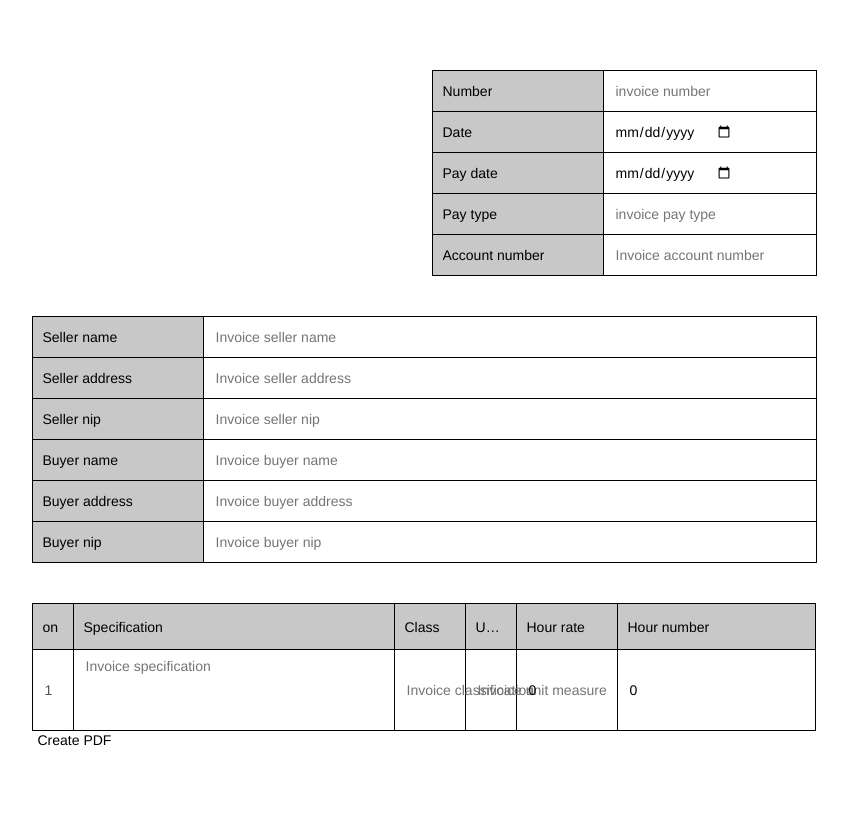
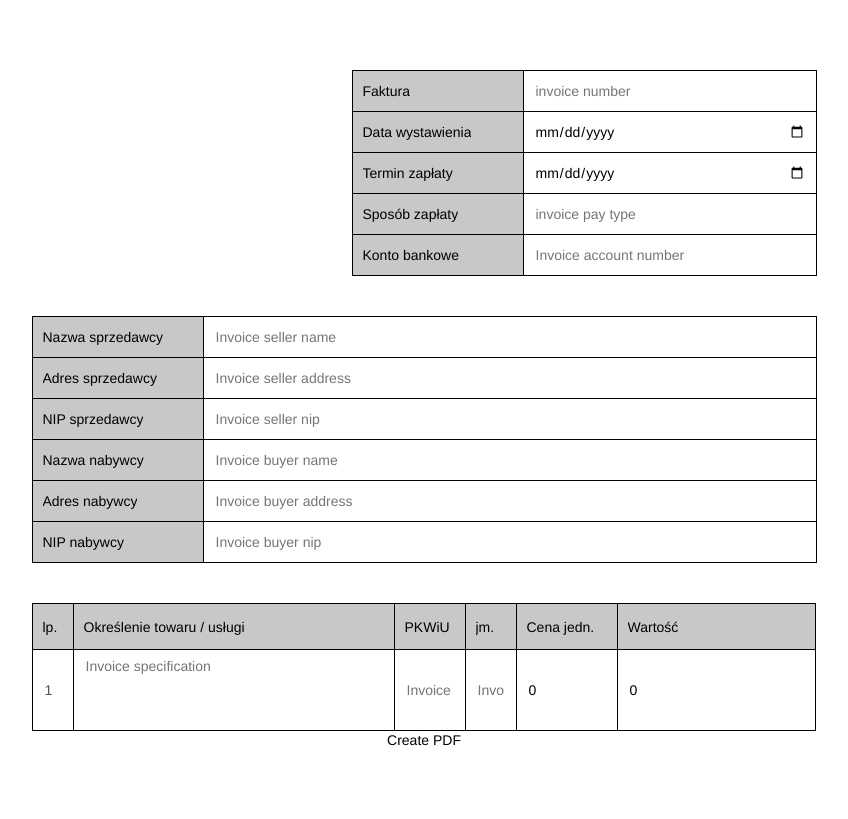
Before and after one commit to delektowski/invoicer, a FastAPI app: page / in a window 1280 px wide. Shown: the whole page, without its empty margins (216-1064 px from the left). Run offline with FastAPI, Linux system fonts and the light colour scheme; data comes from the database, SQL or seed files in the repository.

Commit message:
add invoice fields enum

```diff
--- a/main.py
+++ b/main.py
@@ -7,6 +7,7 @@ from pydantic import BaseModel
 from typing import Annotated
 from count_invoice import InvoiceCounter
 from db.invoices_db import get_invoice, handle_table_creation, insert_invoice
+from enums.invoice_fields import InvoiceFields
 from number_to_word import number_to_word
 from pdf_creator import PdfCreator
 
@@ -19,12 +20,14 @@ templates = Jinja2Templates(directory="templates")
 
 handle_table_creation()
 
+invoice_dict_global = None
 
 @app.get("/")
 async def send_invoice_webpage(request: Request):
     latest_invoice = get_invoice()
+    print("latest_invoice", latest_invoice)
     return templates.TemplateResponse(
-        request=request, name="invoice_form.html", context=latest_invoice
+        request=request, name="invoice_form.jinja", context={"latest_invoice": latest_invoice, "invoice_fields": InvoiceFields}
     )
 
 
@@ -50,70 +53,94 @@ async def send_invoice_webpage(request: Request):
     invoice_counter = InvoiceCounter(invoice_hour_rates, invoice_hours_number)
     invoice_dict = {
         "invoice_top_section": {
-            "invoice_number": (invoice_number, "invoice_number"),
-            "invoice_date": (invoice_date, "invoice_date"),
-            "invoice_pay_date": (invoice_pay_date, "invoice_pay_date"),
-            "invoice_pay_type": (invoice_pay_type, "invoice_pay_type"),
+            "invoice_number": (invoice_number, InvoiceFields.invoice_number.value),
+            "invoice_date": (invoice_date, InvoiceFields.invoice_date.value),
+            "invoice_pay_date": (
+                invoice_pay_date,
+                InvoiceFields.invoice_pay_date.value,
+            ),
+            "invoice_pay_type": (
+                invoice_pay_type,
+                InvoiceFields.invoice_pay_type.value,
+            ),
             "invoice_account_number": (
                 invoice_account_number,
-                "invoice_account_number",
+                InvoiceFields.invoice_account_number.value,
             ),
         },
         "invoice_middle_section": {
-            "invoice_seller_name": (invoice_seller_name, "invoice_seller_name"),
+            "invoice_seller_name": (
+                invoice_seller_name,
+                InvoiceFields.invoice_seller_name.value,
+            ),
             "invoice_seller_address": (
                 invoice_seller_address,
-                "invoice_seller_address",
+                InvoiceFields.invoice_seller_address.value,
             ),
-            "invoice_seller_nip": (invoice_seller_nip, "invoice_seller_nip"),
-            "invoice_buyer_name": (invoice_buyer_name, "invoice_buyer_name"),
-            "invoice_buyer_address": (invoice_buyer_address, "invoice_buyer_address"),
-            "invoice_buyer_nip": (invoice_buyer_nip, "invoice_buyer_nip"),
+            "invoice_seller_nip": (
+                invoice_seller_nip,
+                InvoiceFields.invoice_seller_nip.value,
+            ),
+            "invoice_buyer_name": (
+                invoice_buyer_name,
+                InvoiceFields.invoice_buyer_name.value,
+            ),
+            "invoice_buyer_address": (
+                invoice_buyer_address,
+                InvoiceFields.invoice_buyer_address.value,
+            ),
+            "invoice_buyer_nip": (
+                invoice_buyer_nip,
+                InvoiceFields.invoice_buyer_nip.value,
+            ),
         },
         "invoice_horizontal_section": {
             "invoice_specification": (
                 invoice_specification,
-                "invoice_specification",
+                InvoiceFields.invoice_specification.value,
                 "specification",
             ),
             "invoice_classification": (
                 invoice_classification,
-                "invoice_classification",
+                InvoiceFields.invoice_classification.value,
                 "classification",
             ),
             "invoice_unit_measure": (
                 invoice_unit_measure,
-                "invoice_unit_measure",
+                InvoiceFields.invoice_unit_measure.value,
                 "unit-measure",
             ),
             "invoice_hour_rates": (
                 invoice_hour_rates,
-                "invoice_hour_rates",
-                "hour-rates",
+                InvoiceFields.invoice_hour_rates.value,
+                "horizontal__hour-rates",
             ),
             "invoice_hours_number": (
                 invoice_hours_number,
-                "invoice_hours_number",
+                InvoiceFields.invoice_hours_number.value,
                 "hours-number",
             ),
         },
         "invoice_bottom_section": {
             "invoice_netto_value": (
                 invoice_counter.get_netto_value(),
-                "invoice_netto_value",
+                InvoiceFields.invoice_netto_value.value,
             ),
-            "invoice_vat_value": (invoice_counter.get_vat_value(), "invoice_vat_value"),
+            "invoice_vat_value": (
+                invoice_counter.get_vat_value(),
+                InvoiceFields.invoice_vat_value.value,
+            ),
             "invoice_brutto_value": (
                 invoice_counter.get_brutto_value(),
-                "invoice_brutto_value",
+                InvoiceFields.invoice_brutto_value.value,
             ),
             "invoice_currency": (
                 "PLN",
-                "invoice_currency",
+                InvoiceFields.invoice_currency.value,
             ),
             "invoice_value_in_words": (
                 number_to_word(float(invoice_counter.get_brutto_value())),
-                "invoice_value_in_words",
+                InvoiceFields.invoice_value_in_words.value,
             ),
         },
     }
@@ -127,6 +154,7 @@ async def send_invoice_webpage(request: Request):
 
 @app.get("/invoice-pdf")
 async def send_invoice_webpage(request: Request):
+    global invoice_dict_global
     invoice_number = request.query_params.get("invoice_number")
     invoice_date = request.query_params.get("invoice_date")
     invoice_pay_date = request.query_params.get("invoice_pay_date")
@@ -145,35 +173,85 @@ async def send_invoice_webpage(request: Request):
     invoice_hours_number = request.query_params.get("invoice_hours_number")
 
     invoice_counter = InvoiceCounter(invoice_hour_rates, invoice_hours_number)
-    invoice_dict = {
-        "invoice_number": invoice_number,
-        "invoice_date": invoice_date,
-        "invoice_pay_date": invoice_pay_date,
-        "invoice_pay_type": invoice_pay_type,
-        "invoice_account_number": invoice_account_number,
-        "invoice_seller_name": invoice_seller_name,
-        "invoice_seller_address": invoice_seller_address,
-        "invoice_seller_nip": invoice_seller_nip,
-        "invoice_buyer_name": invoice_buyer_name,
-        "invoice_buyer_address": invoice_buyer_address,
-        "invoice_buyer_nip": invoice_buyer_nip,
-        "invoice_specification": invoice_specification,
-        "invoice_classification": invoice_classification,
-        "invoice_unit_measure": invoice_unit_measure,
-        "invoice_unit_measure": invoice_unit_measure,
-        "invoice_unit_measure": invoice_unit_measure,
-        "invoice_hour_rates": invoice_hour_rates,
-        "invoice_hours_number": invoice_hours_number,
-        "invoice_netto_value": invoice_counter.get_netto_value(),
-        "invoice_vat_value": invoice_counter.get_vat_value(),
-        "invoice_brutto_value": invoice_counter.get_brutto_value(),
-        "invoice_value_in_words": number_to_word(
-            float(invoice_counter.get_brutto_value())
+    invoice_dict_global = {
+        "invoice_number": (invoice_number, InvoiceFields.invoice_number.value),
+        "invoice_date": (invoice_date, InvoiceFields.invoice_date.value),
+        "invoice_pay_date": (invoice_pay_date, InvoiceFields.invoice_pay_date.value),
+        "invoice_pay_type": (invoice_pay_type, InvoiceFields.invoice_pay_type.value),
+        "invoice_account_number": (
+            invoice_account_number,
+            InvoiceFields.invoice_account_number.value,
+        ),
+        "invoice_seller_name": (
+            invoice_seller_name,
+            InvoiceFields.invoice_seller_name.value,
+        ),
+        "invoice_seller_address": (
+            invoice_seller_address,
+            InvoiceFields.invoice_seller_address.value,
+        ),
+        "invoice_seller_nip": (
+            invoice_seller_nip,
+            InvoiceFields.invoice_seller_nip.value,
+        ),
+        "invoice_buyer_name": (
+            invoice_buyer_name,
+            InvoiceFields.invoice_buyer_name.value,
+        ),
+        "invoice_buyer_address": (
+            invoice_buyer_address,
+            InvoiceFields.invoice_buyer_address.value,
+        ),
+        "invoice_buyer_nip": (
+            invoice_buyer_nip,
+            InvoiceFields.invoice_buyer_nip.value,
+        ),
+        "invoice_specification": (
+            invoice_specification,
+            InvoiceFields.invoice_specification.value,
+        ),
+        "invoice_classification": (
+            invoice_classification,
+            InvoiceFields.invoice_classification.value,
+        ),
+        "invoice_unit_measure": (
+            invoice_unit_measure,
+            InvoiceFields.invoice_unit_measure.value,
+        ),
+        "invoice_hour_rates": (
+            invoice_hour_rates,
+            InvoiceFields.invoice_hour_rates.value,
+        ),
+        "invoice_hours_number": (
+            invoice_hours_number,
+            InvoiceFields.invoice_hours_number.value,
+        ),
+        "invoice_netto_value": (
+            invoice_counter.get_netto_value(),
+            InvoiceFields.invoice_netto_value.value,
+        ),
+        "invoice_vat_value": (
+            invoice_counter.get_vat_value(),
+            InvoiceFields.invoice_vat_value.value,
+        ),
+        "invoice_brutto_value": (
+            invoice_counter.get_brutto_value(),
+            InvoiceFields.invoice_brutto_value.value,
+        ),
+         "invoice_currency": (
+                "PLN",
+                InvoiceFields.invoice_currency.value,
+            ),
+        "invoice_value_in_words": (
+            (
+                number_to_word(float(invoice_counter.get_brutto_value())),
+                InvoiceFields.invoice_value_in_words.value,
+            )
         ),
     }
 
     return templates.TemplateResponse(
-        request=request, name="invoice_pdf.html", context=invoice_dict
+        request=request, name="invoice_pdf.html", context=invoice_dict_global
     )
 
 
--- a/static/styles.css
+++ b/static/styles.css
@@ -25,6 +25,13 @@ input {
     -moz-box-shadow: none;
     box-shadow: none;
     outline: none;
+    width: 100%;
+}
+
+
+h2 {
+    /* text-overflow: ellipsis; */
+    overflow: hidden;
 }
 
 .field--gray {
@@ -38,12 +45,6 @@ input {
     border: 1px black solid;
     background-color: rgb(200, 200, 200);
     border-bottom: none;
-}
-
-h2 {
-    text-overflow: ellipsis;
-    overflow: hidden;
-    white-space: nowrap;
 }
 
 .field--gray--columns {
@@ -112,7 +113,17 @@ h2 {
     width: 30px;
 }
 
+.field--column__bottom-section {
+    width: 80px;
+}
+
 .field--column__hour-rates {
+    width: 80px;
+    height: 55px;
+    word-wrap: break-all;
+}
+
+.field--column__horizontal__hour-rates {
     width: 80px;
 }
 
@@ -184,7 +195,7 @@ h2 {
 }
 
 .fields-container--padding-left {
-    padding-left: 400px;
+    padding-left: 320px;
 }
 
 .invoice-specs {
@@ -236,9 +247,3 @@ textarea {
     -webkit-box-pack: center;
     justify-content: center;
 }
-
-.field--bottom>p {
-    /* font-size: 16px;
-    font-weight: 300;
-    margin: 0; */
-}
--- a/templates/invoice_form.html
+++ b/templates/invoice_form.jinja
@@ -14,51 +14,51 @@
 
             <div class="fields-container--horizonal fields-container--padding-left">
                 <div class="field--gray">
-                    <h2>Number</h2>
+                    <h2 class="field-invoice--bold">{{invoice_fields.invoice_number.value}}</h2>
                 </div>
                 <div class="field">
                     <input type="text" id="invoice-number" name="invoice_number" placeholder="invoice number"
-                        value="{{invoice_number}}">
+                        value="{{latest_invoice["invoice_number"]}}">
                 </div>
             </div>
 
             <div class="fields-container--horizonal fields-container--padding-left">
                 <div class="field--gray">
-                    <h2>Date</h2>
+                    <h2>{{invoice_fields.invoice_date.value}}</h2>
                 </div>
                 <div class="field">
                     <input type="date" id="invoice-date" name="invoice_date" placeholder="invoice date"
-                        value="{{invoice_date}}">
+                        value="{{latest_invoice["invoice_date"]}}">
                 </div>
             </div>
 
             <div class="fields-container--horizonal fields-container--padding-left">
                 <div class="field--gray">
-                    <h2>Pay date</h2>
+                    <h2>{{invoice_fields.invoice_pay_date.value}}</h2>
                 </div>
                 <div class="field">
                     <input type="date" id="invoice-pay-date" name="invoice_pay_date" placeholder="invoice pay date"
-                        value="{{invoice_pay_date}}">
+                        value="{{latest_invoice["invoice_pay_date"]}}">
                 </div>
             </div>
 
             <div class="fields-container--horizonal fields-container--padding-left">
                 <div class="field--gray">
-                    <h2>Pay type</h2>
+                    <h2>{{invoice_fields.invoice_pay_type.value}}</h2>
                 </div>
                 <div class="field">
                     <input type="text" id="invoice-pay-type" name="invoice_pay_type" placeholder="invoice pay type"
-                        value="{{invoice_pay_type}}">
+                        value="{{latest_invoice["invoice_pay_type"]}}">
                 </div>
             </div>
 
             <div class="fields-container--horizonal fields-container--padding-left">
                 <div class="field--gray field--border-bottom">
-                    <h2>Account number</h2>
+                    <h2>{{invoice_fields.invoice_account_number.value}}</h2>
                 </div>
                 <div class="field field--border-bottom">
                     <input type="text" id="invoice-account-number" name="invoice_account_number"
-                        placeholder="Invoice account number" value="{{invoice_account_number}}">
+                        placeholder="Invoice account number" value="{{latest_invoice["invoice_account_number"]}}">
                 </div>
             </div>
 
@@ -66,61 +66,61 @@
 
             <div class="fields-container--horizonal">
                 <div class="field--gray">
-                    <h2>Seller name</h2>
+                    <h2>{{invoice_fields.invoice_seller_name.value}}</h2>
                 </div>
                 <div class="field">
                     <input type="text" id="invoice-seller-name" name="invoice_seller_name"
-                        placeholder="Invoice seller name" value="{{invoice_seller_name}}">
+                        placeholder="Invoice seller name" value="{{latest_invoice["invoice_seller_name"]}}">
                 </div>
             </div>
 
             <div class="fields-container--horizonal">
                 <div class="field--gray">
-                    <h2>Seller address</h2>
+                    <h2>{{invoice_fields.invoice_seller_address.value}}</h2>
                 </div>
                 <div class="field">
                     <input type="text" id="invoice-seller-address" name="invoice_seller_address"
-                        placeholder="Invoice seller address" value="{{invoice_seller_address}}">
+                        placeholder="Invoice seller address" value="{{latest_invoice["invoice_seller_address"]}}">
                 </div>
             </div>
 
             <div class="fields-container--horizonal">
                 <div class="field--gray">
-                    <h2>Seller nip</h2>
+                    <h2>{{invoice_fields.invoice_seller_nip.value}}</h2>
                 </div>
                 <div class="field">
                     <input type="text" id="invoice-seller-nip" name="invoice_seller_nip"
-                        placeholder="Invoice seller nip" value="{{invoice_seller_nip}}">
+                        placeholder="Invoice seller nip" value="{{latest_invoice["invoice_seller_nip"]}}">
                 </div>
             </div>
 
             <div class="fields-container--horizonal">
                 <div class="field--gray">
-                    <h2>Buyer name</h2>
+                    <h2>{{invoice_fields.invoice_buyer_name.value}}</h2>
                 </div>
                 <div class="field">
                     <input type="text" id="invoice-buyer-name" name="invoice_buyer_name"
-                        placeholder="Invoice buyer name" value="{{invoice_buyer_name}}">
+                        placeholder="Invoice buyer name" value="{{latest_invoice["invoice_buyer_name"]}}">
                 </div>
             </div>
 
             <div class="fields-container--horizonal">
                 <div class="field--gray">
-                    <h2>Buyer address</h2>
+                    <h2>{{invoice_fields.invoice_buyer_address.value}}</h2>
                 </div>
                 <div class="field">
                     <input type="text" id="invoice-buyer-address" name="invoice_buyer_address"
-                        placeholder="Invoice buyer address" value="{{invoice_buyer_address}}">
+                        placeholder="Invoice buyer address" value="{{latest_invoice["invoice_buyer_address"]}}">
                 </div>
             </div>
 
             <div class="fields-container--horizonal">
                 <div class="field--gray field--border-bottom">
-                    <h2>Buyer nip</h2>
+                    <h2>{{invoice_fields.invoice_buyer_nip.value}}</h2>
                 </div>
                 <div class="field field--border-bottom">
                     <input type="text" id="invoice-buyer-nip" name="invoice_buyer_nip" placeholder="Invoice buyer nip"
-                        value="{{invoice_buyer_nip}}">
+                        value="{{latest_invoice["invoice_buyer_nip"]}}">
                 </div>
             </div>
 
@@ -129,7 +129,7 @@
             <div class="invoice-specs">
                 <div>
                     <div class="field--gray--columns field--gray--columns__on">
-                        <h2>on</h2>
+                        <h2>{{invoice_fields.invoice_order_number.value}}</h2>
                     </div>
                     <div class="field--column field--column__on field--border-left field--border-bottom">
                         <input disabled type="text" id="invoice-specification" name="invoice_specification"
@@ -138,51 +138,51 @@
                 </div>
                 <div>
                     <div class="field--gray--columns field--column__specification field--border-left-none">
-                        <h2>Specification</h2>
+                        <h2>{{invoice_fields.invoice_specification.value}}</h2>
                     </div>
                     <div class="field--column field--column__specification field--border-bottom">
                         <textarea rows="4" cols="50" id="invoice-specification" name="invoice_specification"
-                            placeholder="Invoice specification">{{invoice_specification}}</textarea>
+                            placeholder="Invoice specification">{{latest_invoice["invoice_specification"]}}</textarea>
                     </div>
                 </div>
 
                 <div>
                     <div class="field--gray--columns field--column__classification field--border-left-none ">
-                        <h2>Class</h2>
+                        <h2>{{invoice_fields.invoice_classification.value}}</h2>
                     </div>
                     <div class="field--column field--column__classification  field--border-bottom">
                         <input type="text" id="invoice-classification" name="invoice_classification"
-                            placeholder="Invoice classification" value="{{invoice_classification}}"><br>
+                            placeholder="Invoice classification" value="{{latest_invoice["invoice_classification"]}}"><br>
                     </div>
                 </div>
 
                 <div>
                     <div class="field--gray--columns field--column__unit-measure field--border-left-none">
-                        <h2>Unit m.</h2>
+                        <h2>{{invoice_fields.invoice_unit_measure.value}}</h2>
                     </div>
                     <div class="field--column field--column__unit-measure  field--border-bottom ">
                         <input type="text" id="invoice-unit-measure" name="invoice_unit_measure"
-                            placeholder="Invoice unit measure" value="{{invoice_unit_measure}}"><br>
+                            placeholder="Invoice unit measure" value="{{latest_invoice["invoice_unit_measure"]}}"><br>
                     </div>
                 </div>
 
                 <div>
-                    <div class="field--gray--columns field--column__hour-rates field--border-left-none ">
-                        <h2>Hour rate</h2>
+                    <div class="field--gray--columns field--column__horizontal__hour-rates field--border-left-none ">
+                        <h2>{{invoice_fields.invoice_hour_rates.value}}</h2>
                     </div>
-                    <div class="field--column field--column__hour-rates  field--border-bottom">
+                    <div class="field--column field--column__horizontal__hour-rates  field--border-bottom">
                         <input type="number" id="invoice-hour-rates" name="invoice_hour_rates"
-                            placeholder="Invoice hour rates" value="{{invoice_hour_rates}}" min="1" max="999"><br>
+                            placeholder="Invoice hour rates" value="{{latest_invoice["invoice_hour_rates"]}}" min="1" max="999"><br>
                     </div>
                 </div>
 
                 <div>
                     <div class="field--gray--columns field--column__hours-number field--border-left-none ">
-                        <h2>Hour number</h2>
+                        <h2>{{invoice_fields.invoice_hours_number.value}}</h2>
                     </div>
                     <div class="field--column field--column__hours-number  field--border-bottom">
                         <input type="number" id="invoice-hours-number" name="invoice_hours_number"
-                            placeholder="Invoice hours number" value="{{invoice_hours_number}}" min="1" max="999"><br>
+                            placeholder="Invoice hours number" value="{{latest_invoice["invoice_hours_number"]}}" min="1" max="999"><br>
                     </div>
                 </div>
             </div>
--- a/templates/invoice_page.jinja
+++ b/templates/invoice_page.jinja
@@ -97,11 +97,9 @@
                 {% else %}
                 <div>
 
-                    <div class="field--gray--columns field--column__{{value[2]}} field--border-left-none">
+                    <div class="field--gray--columns  field--column__{{value[2]}} field--border-left-none">
                         <h2>{{value[1]}}</h2>
                     </div>
-
-
                     <div class="field--column field--column__{{value[2]}} field--border-bottom">
                         <p>{{value[0]}}</p>
                     </div>
```
Also changed, not shown: enums/invoice_fields.py (added, +25 -0 lines), templates/invoice_pdf.html (+45 -45 lines).
